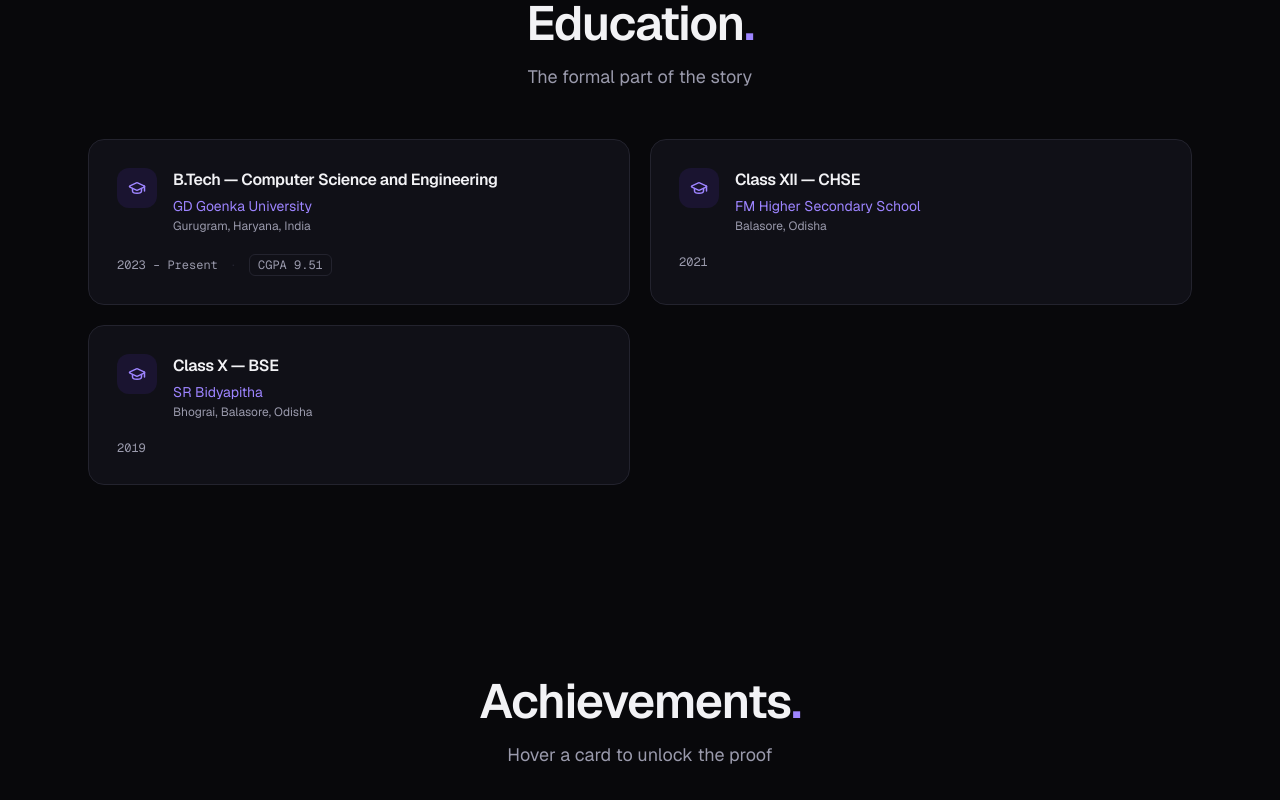
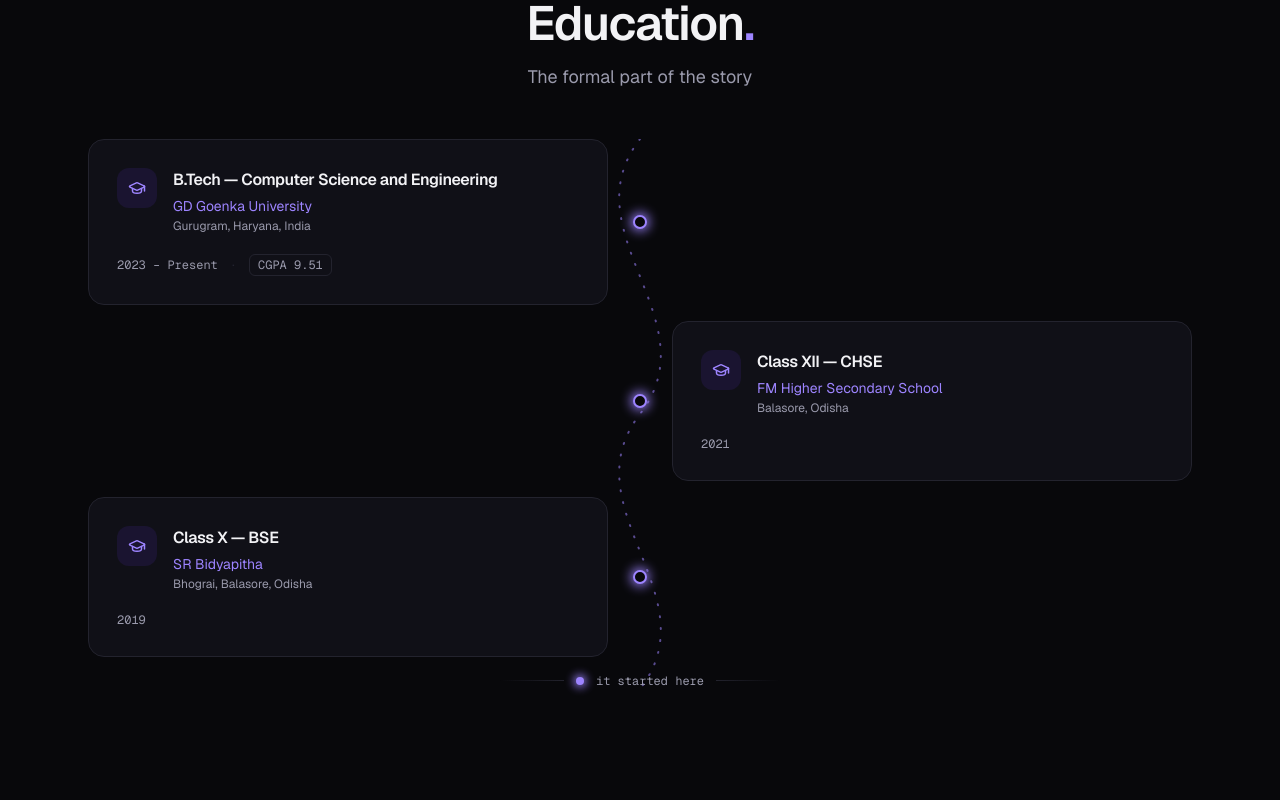
Before and after one commit to SR-Pradhan/Portfolio, a Next.js app in the folder frontend/: page / in a window 1280 px wide. Shown: the part 5200-6000 px from the top of the page. Built offline with nearby package versions, Linux system fonts and the light colour scheme; no server answers.

Commit message:
Rebuild education as an alternating timeline with a curved connector

```diff
--- a/frontend/src/components/sections/Education.tsx
+++ b/frontend/src/components/sections/Education.tsx
@@ -1,15 +1,52 @@
 import { GraduationCap } from "lucide-react";
 import { education } from "@/data/site";
 import Reveal from "../Reveal";
+import Section from "../Section";
 import SpotlightCard from "../SpotlightCard";
-import Section from "../Section";
 
 export default function Education() {
   return (
     <Section id="education" title="Education" sub="The formal part of the story">
-      <div className="grid gap-5 md:grid-cols-2">
-        {education.map((e, i) => (
-          <Reveal key={i} delay={(i % 2) * 0.08}>
+      <div className="relative">
+        {/*
+          Serpentine connector, desktop only.
+
+          preserveAspectRatio="none" lets the path stretch to whatever height
+          the cards end up being, so it never needs to know the content size.
+          vector-effect="non-scaling-stroke" stops that vertical stretch from
+          smearing the round dashes into ovals.
+        */}
+        <svg
+          aria-hidden
+          className="pointer-events-none absolute inset-y-0 left-1/2 hidden h-full w-[160px] -translate-x-1/2 md:block"
+          viewBox="0 0 160 1000"
+          preserveAspectRatio="none"
+        >
+          <path
+            d="M80 0 C 8 170, 152 330, 80 500 C 8 670, 152 830, 80 1000"
+            fill="none"
+            stroke="var(--accent)"
+            strokeWidth="2"
+            strokeDasharray="1 11"
+            strokeLinecap="round"
+            vectorEffect="non-scaling-stroke"
+            opacity="0.55"
+          />
+        </svg>
+
+        <div className="space-y-6 md:space-y-4">
+          {education.map((e, i) => {
+            const left = i % 2 === 0;
+            return (
+              <Reveal key={i} delay={0.05}>
+                <div className="relative md:grid md:grid-cols-2 md:gap-16">
+                  {/* node on the rail, level with its card */}
+                  <span
+                    aria-hidden
+                    className="absolute left-1/2 top-1/2 hidden size-3.5 -translate-x-1/2 -translate-y-1/2 rounded-full border-2 border-accent bg-background shadow-[0_0_12px_2px_var(--accent)] md:block"
+                  />
+
+                  <div className={left ? "" : "md:col-start-2"}>
                     <SpotlightCard>
                       <div className="relative z-10 flex h-full flex-col p-7">
                         <div className="flex items-start gap-4">
@@ -38,12 +75,28 @@ export default function Education() {
                         </div>
 
                         {e.detail && (
-                <p className="mt-4 text-sm leading-relaxed text-muted">{e.detail}</p>
+                          <p className="mt-4 text-sm leading-relaxed text-muted">
+                            {e.detail}
+                          </p>
                         )}
                       </div>
                     </SpotlightCard>
+                  </div>
+                </div>
               </Reveal>
-        ))}
+            );
+          })}
+        </div>
+
+        {/* end cap — closes the line instead of letting it stop mid-air */}
+        <Reveal className="relative mt-4 hidden justify-center md:flex">
+          <span className="flex items-center gap-3 font-mono text-xs text-muted">
+            <span className="h-px w-16 bg-gradient-to-r from-transparent to-border" />
+            <span className="size-2 rounded-full bg-accent shadow-[0_0_10px_2px_var(--accent)]" />
+            it started here
+            <span className="h-px w-16 bg-gradient-to-l from-transparent to-border" />
+          </span>
+        </Reveal>
       </div>
     </Section>
   );
```
Lines whose indentation alone changed are shown as unchanged.
